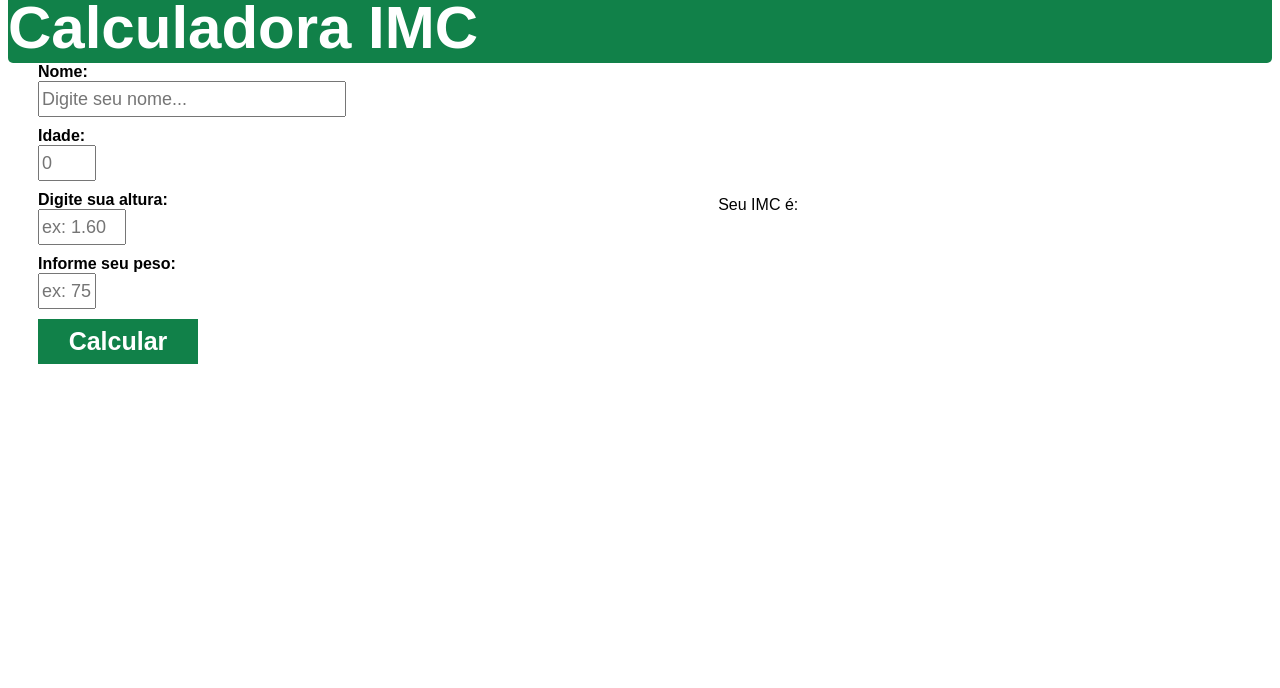
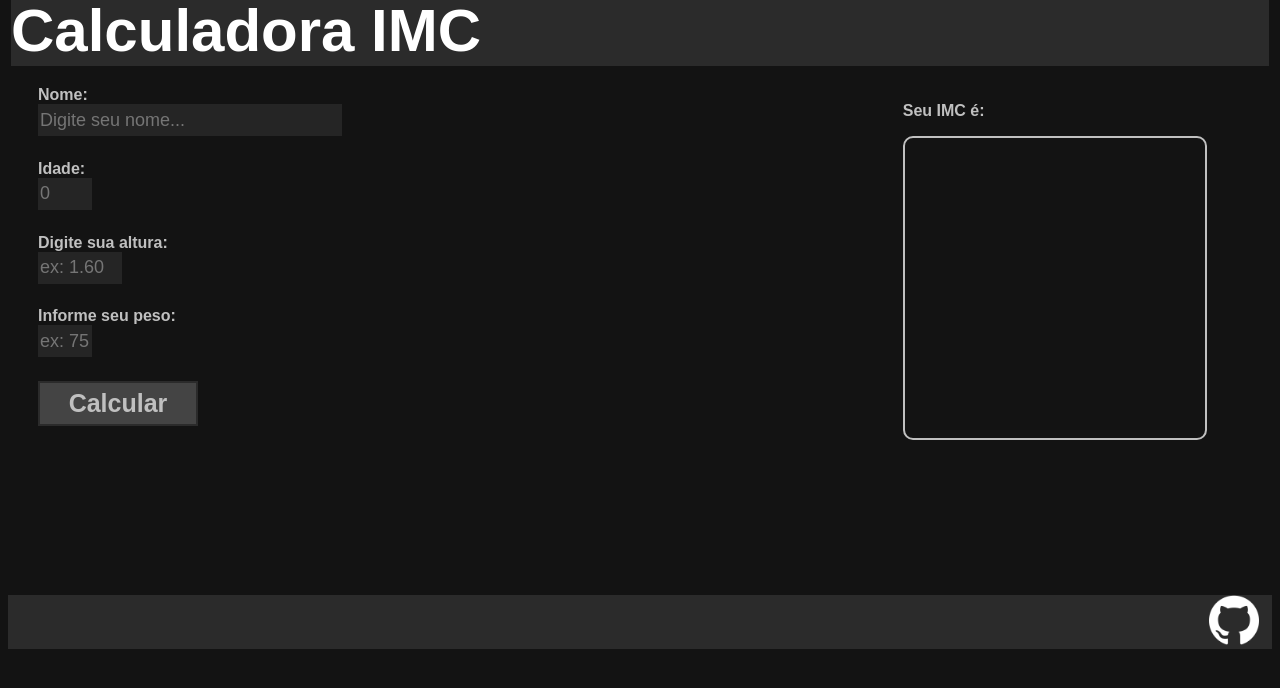
Before and after one commit to PedrooVi/CalculadoraIMC, a plain HTML site: page index.html in a window 1280 px wide. Drawn offline with Linux system fonts and the light colour scheme.

Commit message:
Add files via upload

```diff
--- a/index.html
+++ b/index.html
@@ -1,10 +1,10 @@
 <!DOCTYPE html>
-<html lang="pt-BR">
+<html lang="pt_br">
 <head>
     <meta charset="UTF-8">
     <meta name="viewport" content="width=device-width, initial-scale=1.0">
     <link rel="stylesheet" href="style/style.css">
-    <meta name="author" content="MarcusVMendes, PedroVCorrea">
+    <meta name="author" content="MarcusVMendes (front-end), PedroVCorrea (back-end)">
     <title>Calculadora IMC</title>
 </head>
 <body>
@@ -33,11 +33,13 @@
                 </div>
             </div>
             <div class="igual">
-                <p id="resultado">Seu IMC é:</p>
-                <img src="img/pedrinho.jpg" id="pedrinho" alt="">
+                <p>Seu IMC é:</p>
+                <div class="quadrado">
+                    <p id="resultado"></p>
+                </div>
             </div>
         </main>
-        <footer></footer>
+        <footer><a href="https://github.com/PedrooVi/CalculadoraIMC" target="_blank"><img src="img/githubgato.png" alt="gato do github" id="gatinho"></a></footer>
     </body>
 <script src="src/script.js"></script>
 </html>
--- a/style/style.css
+++ b/style/style.css
@@ -1,19 +1,25 @@
 html{
-  background-color: white;
   font-family: Arial, Helvetica, sans-serif;
+  background-color: rgb(19, 19, 19);
 }
 header{
-  background-color: rgb(17, 129, 73);
+  background-color: rgb(43, 43, 43);
   width: auto;
   height: 70px;
   font-weight: bolder;
   font-size: 60px;
   color: white;
   border-style: none;
-  border-radius: 5px;
   grid-area: "teto";
   margin-top: -15px;
   grid-area: "header";
+  border-bottom: 20px;
+  border-style: solid;
+  border-color: rgb(19, 19, 19);
+}
+footer{
+  margin-top: 155px;
+  background-color: rgb(43, 43, 43);
 }
 main{
   display: flex;
@@ -22,25 +28,32 @@ main{
   "conteudo igual";
   gap: 10%;
 }
+label{
+  color: rgb(192, 192, 192);
+}
 input{
   display: block;
   height: 30px;
   font-size: large;
+  color: rgb(192, 192, 192);
+  background-color: rgb(37, 37, 37);
+  border-style: none;
 }
 button{
   height: 45px;
   width: 160px;
   font-size: 25px;
   font-weight: bold;
-  background-color: rgb(17, 129, 73);
-  color: white;
-  border-style:none;
+  background-color:rgb(68, 68, 68);
+  color: rgb(192, 192, 192);
+  border-style:solid;
+  border-color: rgb(43, 43, 43);
   cursor: pointer;
 }
 /*Style Class*/
 .conteudo{
   grid-area: "conteudo";
-  width: 50%;
+  width: 100%;
   margin-left: 30px;
   font-weight: bold;
   display: grid;
@@ -50,8 +63,18 @@ button{
     grid-area: "igual";
     width: 50%;
     margin: auto;
+    font-weight: bold;
+    color: rgb(192, 192, 192);
 }
-
+.quadrado{
+  border-style: solid;
+  border-width: 2px;
+  border-color: rgb(192, 192, 192);
+  border-radius: 10px;
+  background-color: transparent;
+  width: 300px;
+  height: 300px;
+}
 /*Style ID*/
 #peso{
   width: 50px;
@@ -68,3 +91,7 @@ button{
 #pedrinho{
   width: 200px;
 }
+#gatinho{
+  width: 50px;
+  margin-left: 95%;
+}
```
Also changed, not shown: img/githubgato.png (added). Lines whose indentation alone changed are shown as unchanged.
